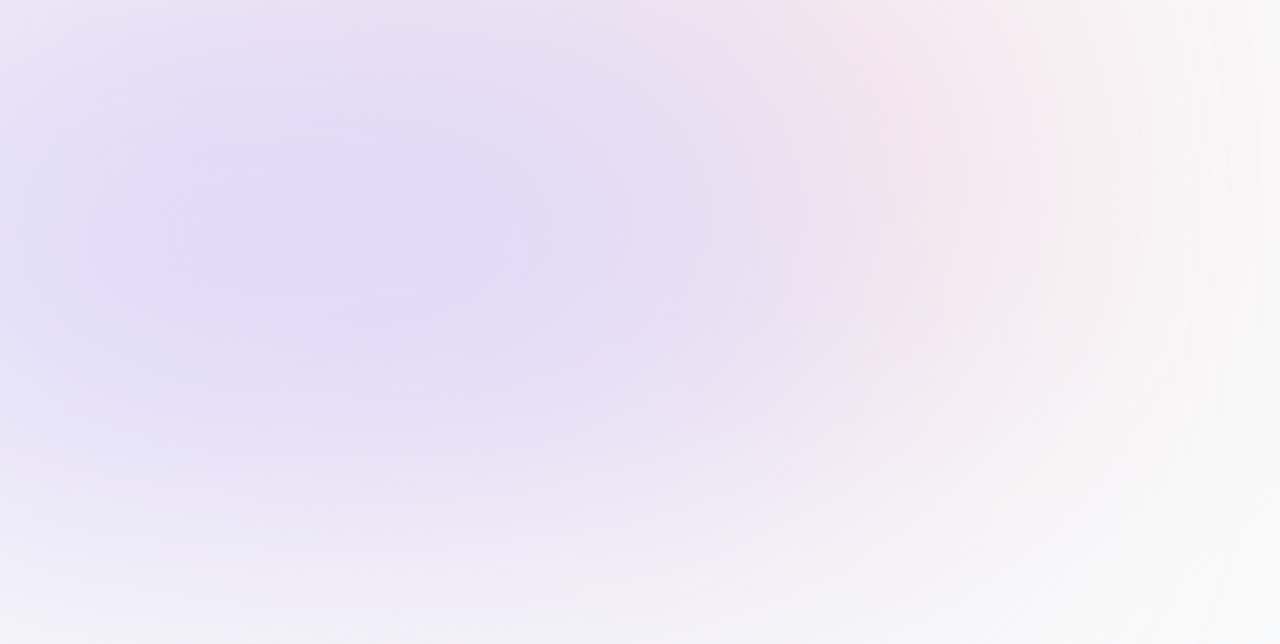
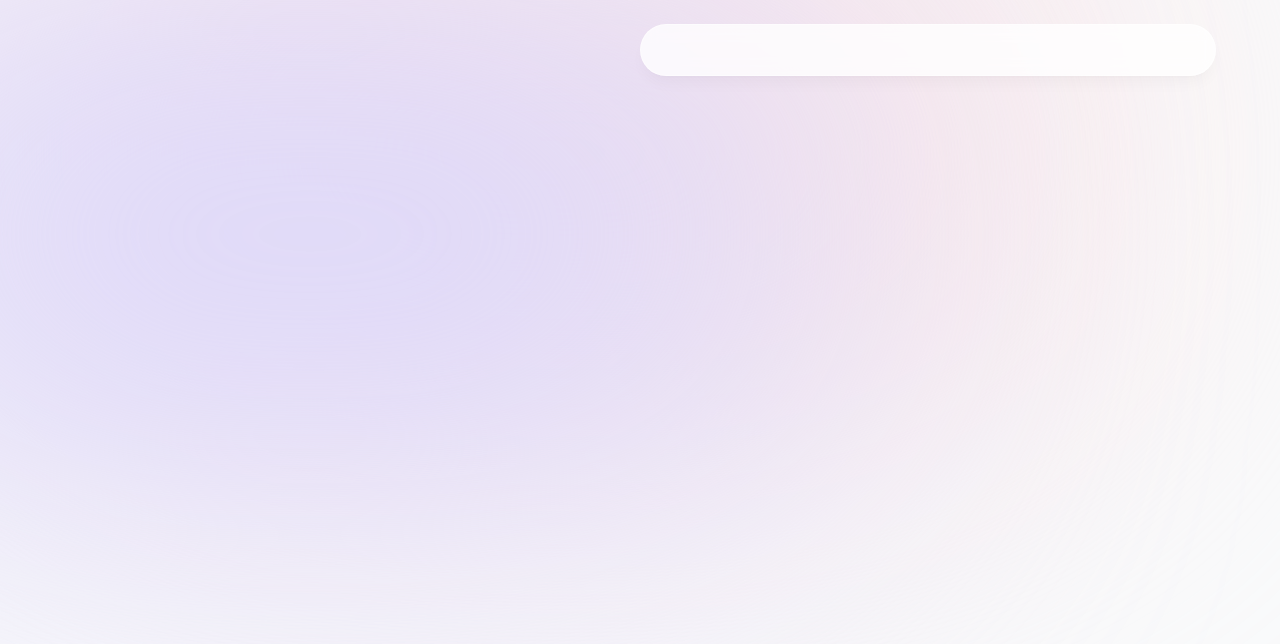
Before and after one commit to SinaSS77/portfolio-NextJS, a Next.js app: page / in a window 1280 px wide. Shown: the top 644 px of the page. Built offline with nearby package versions, Linux system fonts and the light colour scheme.

Commit message:
Added Header component

```diff
--- a/app/layout.tsx
+++ b/app/layout.tsx
@@ -1,3 +1,4 @@
+import Header from "@/components/header";
 import './globals.css'
 import { Inter } from 'next/font/google'
 
@@ -22,7 +23,7 @@
       <div className="bg-[#dbd7fb] absolute top-[-1rem] -z-10 left-[-35rem] h-[31.25rem] w-[50rem] rounded-full blur-[10rem] sm:w-[68.75rem] md:left-[-33rem] lg:left-[-28rem] xl:left-[-15rem] 2xl:left-[-5rem] dark:bg-[#676394]"></div>
 
 
-
+      <Header />
         {children}
         </body>
     </html>
--- /dev/null
+++ b/components/header.tsx
@@ -0,0 +1,9 @@
+import React from 'react';
+
+export default function Header() {
+  return (
+    <header className="z-[999] relative">
+      <div className="fixed top-0 left-1/2 h-[4.5rem] w-full rounded-none border border-white border-opacity-40 bg-white bg-opacity-80 shadow-lg shadow-black/[0.03] backdrop-blur-[0.5rem] sm:top-6 sm:h-[3.25rem] sm:w-[36rem] sm:rounded-full dark:bg-gray-950 dark:border-black/40 dark:bg-opacity-75"></div>
+    </header>
+  );
+}
```
